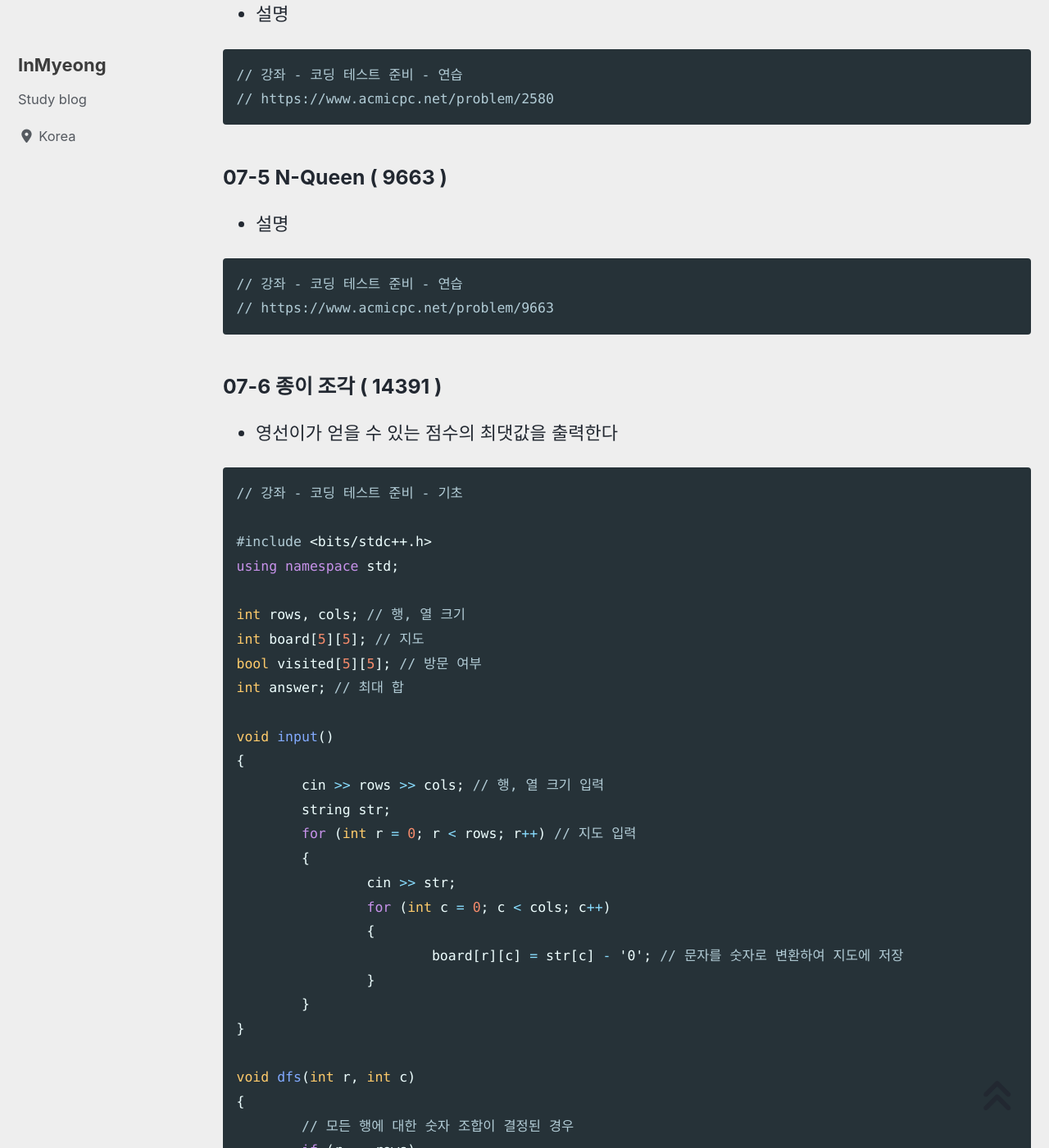
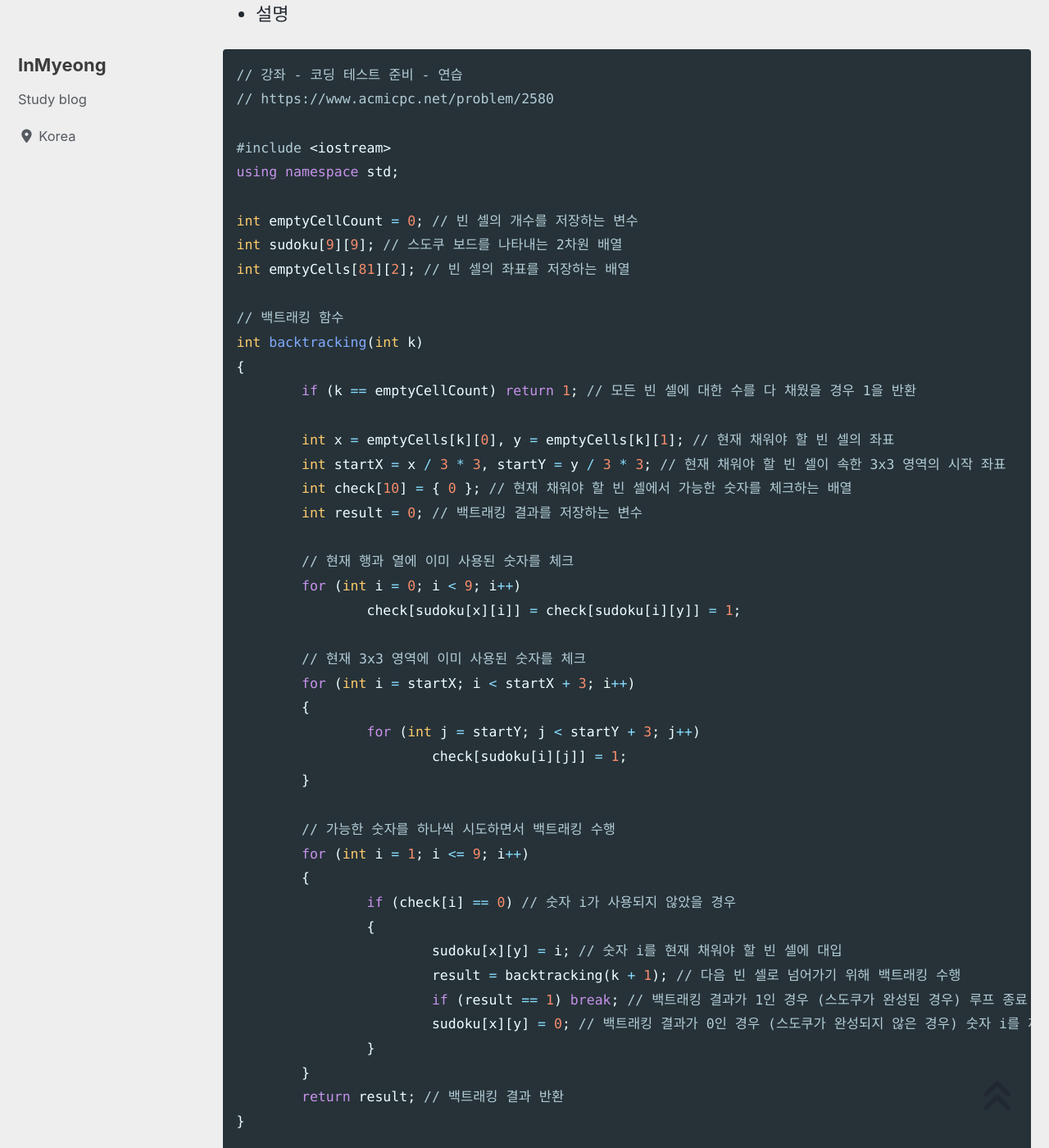
Before and after one commit to devMyeong/devMyeong.github.io, a Jekyll site: the page built from _posts/codingTest/2023-04-30-나만의문제집.md, in a window 1280 px wide and 1400 px high, scrolled down 37499 px. Shown: the whole window at 82% size. Built offline with Jekyll 4.4.1, drawn with Linux system fonts in a browser that asks for light colours; cached includes are drawn as plain includes; nearby versions of some CDN libraries; some web fonts are replaced; comment, search, counter and statistics services are not loaded; some of the changed text lies outside the part shown.

Commit message:
Chore : 수정

````diff
--- a/_posts/codingTest/2023-04-30-나만의문제집.md
+++ b/_posts/codingTest/2023-04-30-나만의문제집.md
@@ -1137,6 +1137,75 @@ int main()
 ```cpp
 // 강좌 - 코딩 테스트 준비 - 연습
 // https://www.acmicpc.net/problem/2580
+
+#include <iostream>
+using namespace std;
+
+int emptyCellCount = 0; // 빈 셀의 개수를 저장하는 변수
+int sudoku[9][9]; // 스도쿠 보드를 나타내는 2차원 배열
+int emptyCells[81][2]; // 빈 셀의 좌표를 저장하는 배열
+
+// 백트래킹 함수
+int backtracking(int k)
+{
+	if (k == emptyCellCount) return 1; // 모든 빈 셀에 대한 수를 다 채웠을 경우 1을 반환
+
+	int x = emptyCells[k][0], y = emptyCells[k][1]; // 현재 채워야 할 빈 셀의 좌표
+	int startX = x / 3 * 3, startY = y / 3 * 3; // 현재 채워야 할 빈 셀이 속한 3x3 영역의 시작 좌표
+	int check[10] = { 0 }; // 현재 채워야 할 빈 셀에서 가능한 숫자를 체크하는 배열
+	int result = 0; // 백트래킹 결과를 저장하는 변수
+
+	// 현재 행과 열에 이미 사용된 숫자를 체크
+	for (int i = 0; i < 9; i++)
+		check[sudoku[x][i]] = check[sudoku[i][y]] = 1;
+
+	// 현재 3x3 영역에 이미 사용된 숫자를 체크
+	for (int i = startX; i < startX + 3; i++)
+	{
+		for (int j = startY; j < startY + 3; j++)
+			check[sudoku[i][j]] = 1;
+	}
+
+	// 가능한 숫자를 하나씩 시도하면서 백트래킹 수행
+	for (int i = 1; i <= 9; i++)
+	{
+		if (check[i] == 0) // 숫자 i가 사용되지 않았을 경우
+		{
+			sudoku[x][y] = i; // 숫자 i를 현재 채워야 할 빈 셀에 대입
+			result = backtracking(k + 1); // 다음 빈 셀로 넘어가기 위해 백트래킹 수행
+			if (result == 1) break; // 백트래킹 결과가 1인 경우 (스도쿠가 완성된 경우) 루프 종료
+			sudoku[x][y] = 0; // 백트래킹 결과가 0인 경우 (스도쿠가 완성되지 않은 경우) 숫자 i를 제거하고 다른 숫자 시도
+		}
+	}
+	return result; // 백트래킹 결과 반환
+}
+
+int main()
+{
+	// 스도쿠 보드 입력 받기
+	for (int i = 0; i < 9; i++)
+	{
+		for (int j = 0; j < 9; j++)
+		{
+			cin >> sudoku[i][j];
+			if (sudoku[i][j] == 0)
+			{
+				emptyCells[emptyCellCount][0] = i; // 빈 셀의 행 좌표를 저장
+				emptyCells[emptyCellCount][1] = j; // 빈 셀의 열 좌표를 저장
+				emptyCellCount++; // 빈 셀 개수 증가
+			}
+		}
+	}
+
+	backtracking(0);
+
+	for (int i = 0; i < 9; i++)
+	{
+		for (int j = 0; j < 9; j++)
+			cout << sudoku[i][j] << " ";
+		cout << "\n";
+	}
+}
 ```
 
 ### 07-5 N-Queen ( 9663 )
````
